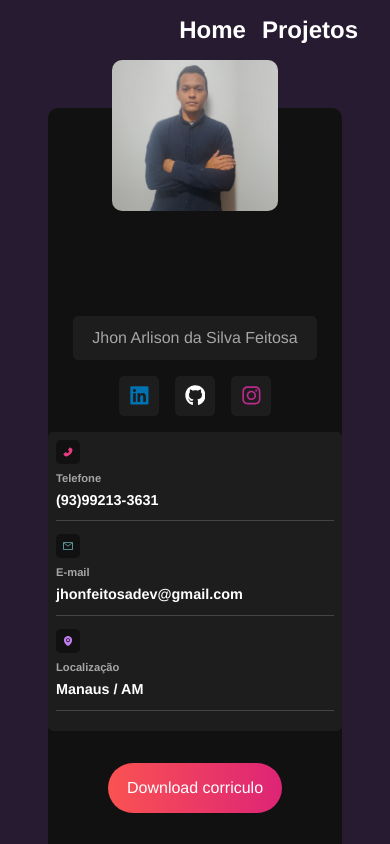
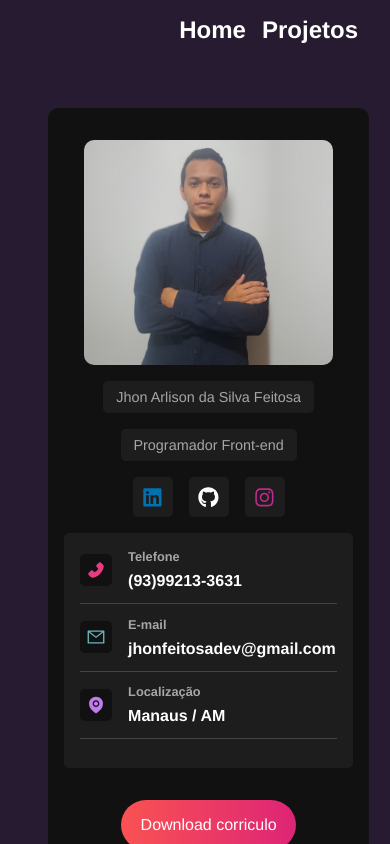
Before and after one commit to jhon3k/Portfolio, a React (Vite) app: page / in a window 390 px wide. Shown: the top 844 px of the page. Built offline with nearby package versions, Linux system fonts and the light colour scheme.

Commit message:
commit: corregindo responsividade da pagina base

```diff
--- a/src/Styles/components/BasePage.sass
+++ b/src/Styles/components/BasePage.sass
@@ -5,3 +5,8 @@
     flex-wrap: wrap
     padding: 3rem
     gap: 3rem
+
+@media (max-width: 1469px)
+    #portfolio
+        display: flex
+        flex-direction: column
--- a/src/Styles/components/InformationContainer.sass
+++ b/src/Styles/components/InformationContainer.sass
@@ -46,7 +46,7 @@
             color: #c17ceb
 
     // Responsividade 📱
-    @media screen and (max-width: 768px)
+    @media screen and (min-width: 768px)
         width: 100%
         padding: 0.5rem
 
--- a/src/Styles/components/TechnologiesContainer.sass
+++ b/src/Styles/components/TechnologiesContainer.sass
@@ -8,6 +8,7 @@
         display: flex
         flex-wrap: wrap
         gap: 1.5rem
+        justify-content: center // Centraliza no desktop e no mobile
 
         .technology-card
             @include mixins.center
@@ -16,6 +17,11 @@
             border: 1px solid #333
             width: 45%
             border-radius: variables.$card-border-radius
+            transition: transform 0.3s ease, box-shadow 0.3s ease
+
+            &:hover
+                transform: translateY(-5px)
+                box-shadow: 0 4px 8px rgba(0, 0, 0, 0.2)
 
             h3
                 color: variables.$text-color
@@ -24,42 +30,44 @@
             svg
                 font-size: 5rem
 
-        #html
-            svg
-                color: #ec6231
+        // Cores dos ícones
+        #html svg
+            color: #ec6231
 
-        #css
-            svg
-                color: #264de4
+        #css svg
+            color: #264de4
 
-        #git
-            svg
-                color: #fa7f72
+        #git svg
+            color: #fa7f72
 
-        #tailwind
-            svg
-                color: #ADD8E6
+        #tailwind svg
+            color: #ADD8E6
 
-        #sass
-            svg
-                color: #ed30cf
+        #sass svg
+            color: #ed30cf
 
-        #js
-            svg
-                color: #f0db4f
+        #js svg
+            color: #f0db4f
 
-        #Ts
-            svg
-                color: #3498DB
+        #Ts svg
+            color: #3498DB
 
-        #node
-            svg
-                color: #83cd29
+        #node svg
+            color: #83cd29
 
-        #react
-            svg
-                color: #00618a
+        #react svg
+            color: #00618a
 
-        #python
-            svg
-                color: #61dafb
+        #python svg
+            color: #61dafb
+
+// 🔧 Responsividade para telas menores
+@media (max-width: 720px)
+    .tecnologies-container
+        .tecnologias-grid
+            flex-direction: column
+            align-items: center
+
+            .technology-card
+                width: 90% // Ocupar quase toda a tela no mobile
+                padding: 1rem
--- a/src/Styles/components/sidebar.sass
+++ b/src/Styles/components/sidebar.sass
@@ -9,22 +9,39 @@
     align-items: center
     flex-direction: column
     text-align: center
-    position: relative
-    padding: 3rem 0
+    padding: 3rem 1rem
 
     img
-        max-width: 60%
-        height: 20%
+        height: 30%
         border-radius: variables.$container-border-radius
-        position: absolute
-        top: -3rem
+        object-fit: cover
 
     .title
         color: variables.$text-color-secondary
         background-color: variables.$bg-color-secondary
         border-radius: variables.$card-border-radius
-        margin-top: 10rem
         padding: .8rem 1.2rem
+        margin-top: 1rem
+        font-size: 1.2rem
 
     .btn
         @include mixins.btn
+
+    @media (max-width: 720px)
+        padding: 2rem 0
+
+        img
+            max-width: 70%
+
+        .title
+            font-size: 1rem
+            padding: .6rem 1rem
+
+    @media (max-width: 480px)
+
+        img
+            max-width: 100%
+
+        .title
+            font-size: .9rem
+            padding: .5rem .8rem
--- a/src/components/Sidebar.jsx
+++ b/src/components/Sidebar.jsx
@@ -12,6 +12,9 @@ const Sidebar = () => {
             <div className="title">
             <p>Jhon Arlison da Silva Feitosa</p>
             </div>
+            <div className="title">
+            <p>Programador Front-end</p>
+            </div>
             <SocialNetworks />
             <InformationContainer />
             <a href="../assets/document/curriculo.pdf" download={curriculo} className="btn">
```
